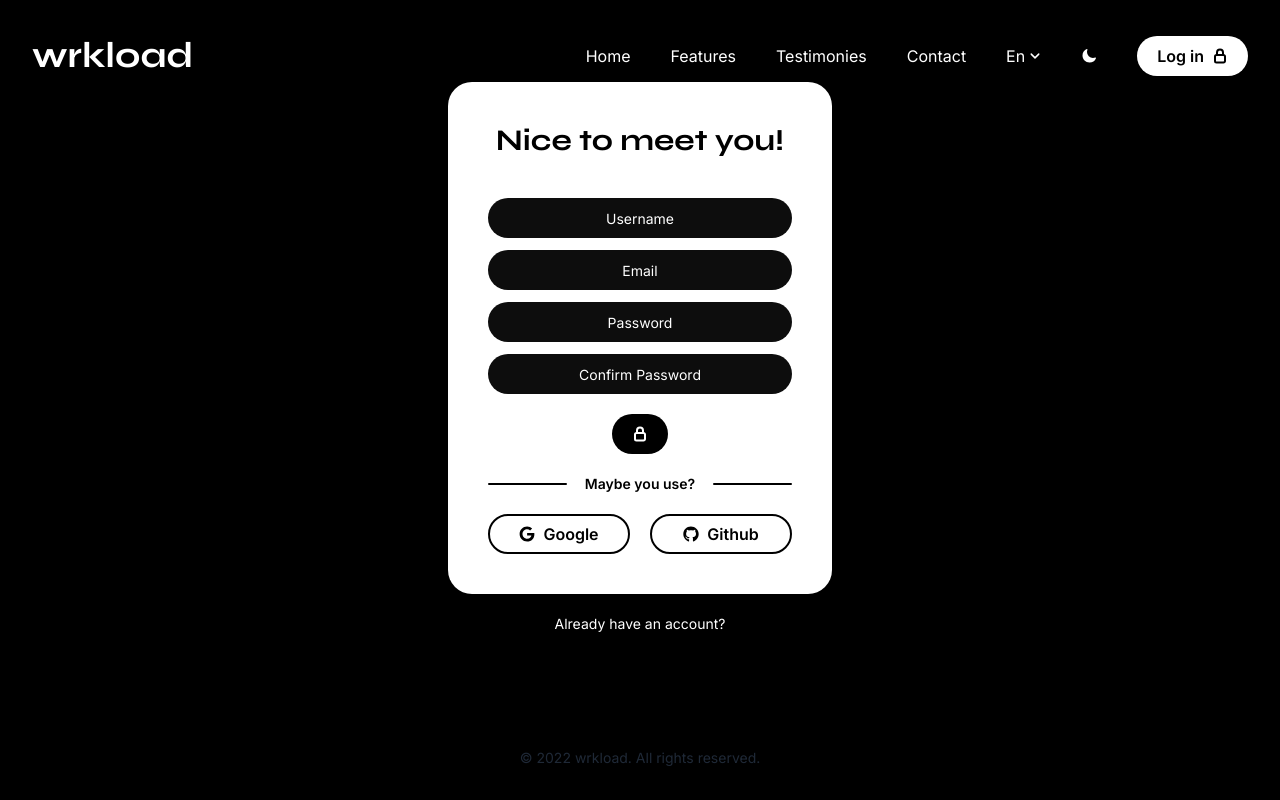
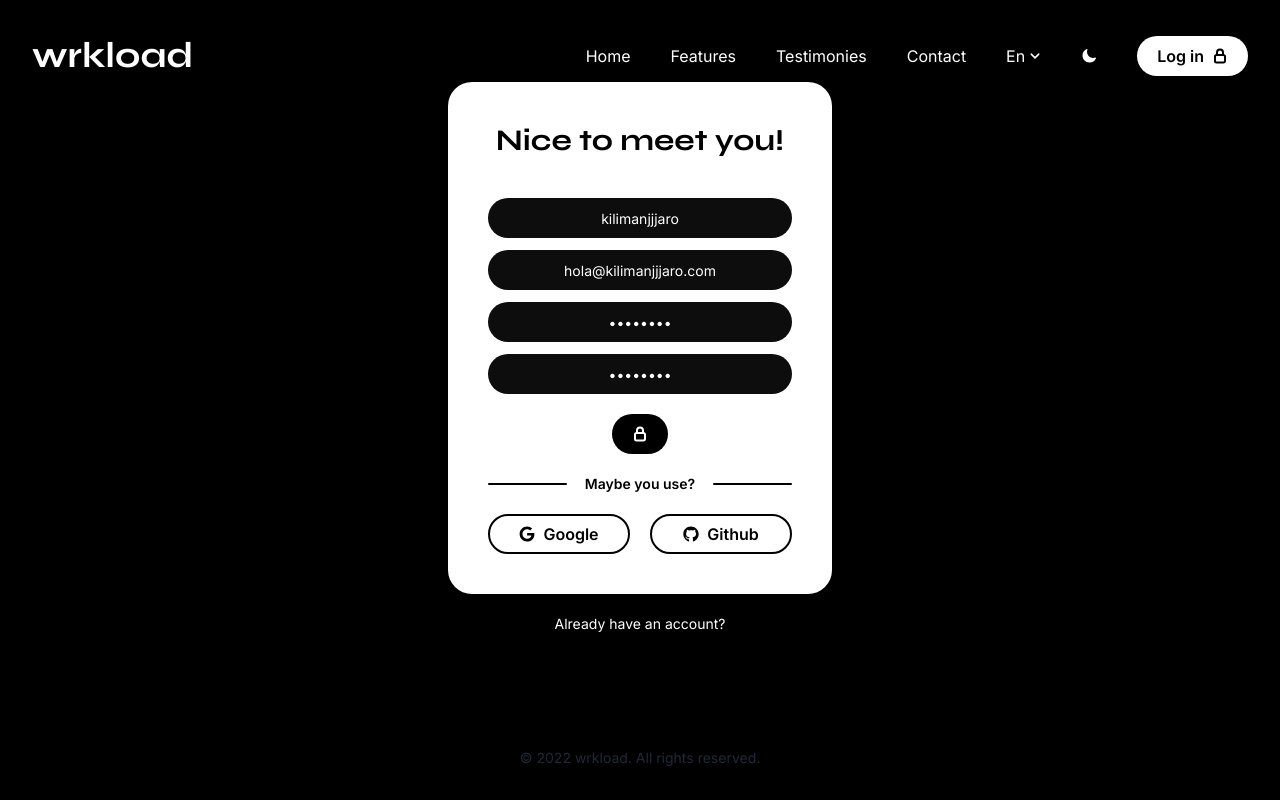
Before and after one commit to kilimanjjjaro/wrkload-frontend, a Next.js app: page /registry in a window 1280 px wide. Built offline with nearby package versions, Linux system fonts and the light colour scheme.

Commit message:
Register added

```diff
--- a/app/(auth)/error.tsx
+++ b/app/(auth)/error.tsx
@@ -15,7 +15,7 @@ export default function Error ({ error }: Props): JSX.Element {
     setTitle('We have a problem!')
     setDescription('The email or password is not valid. Please, try again.')
     console.error(error)
-  }, [])
+  }, [error])
 
   return (
     <Feedback title={title} description={description} />
--- a/app/(auth)/login/page.tsx
+++ b/app/(auth)/login/page.tsx
@@ -25,10 +25,11 @@ export default function Login (): JSX.Element {
     try {
       const response = await login({ email, password })
       setUser(response)
-      localStorage.setItem('user', JSON.stringify(response))
+      setEmail('')
+      setPassword('')
       router.push('/tasks')
-    } catch (error) {
-      console.error(error)
+    } catch (error: any) {
+      console.error(error.response.data)
     }
   }
 
--- a/app/(auth)/registry/page.tsx
+++ b/app/(auth)/registry/page.tsx
@@ -1,5 +1,7 @@
 'use client'
 
+import { useContext, useState } from 'react'
+import { useRouter } from 'next/navigation'
 import { LockClosedIcon } from '@heroicons/react/24/outline'
 import Headline from 'app/components/shared/Headline'
 import Input from 'app/components/shared/Input'
@@ -7,20 +9,59 @@ import Button from 'app/components/shared/Button'
 import GitHubLogo from '../../../public/images/github.svg'
 import GoogleLogo from '../../../public/images/google.svg'
 import TextLink from 'app/components/shared/TextLink'
+import { UserContext } from 'context/UserContext'
+import register from 'services/auth/register'
 
-export default function Registry (): JSX.Element {
+export default function Register (): JSX.Element {
+  const router = useRouter()
+
+  const { setUser } = useContext(UserContext)
+  const [username, setUsername] = useState('kilimanjjjaro')
+  const [email, setEmail] = useState('hola@kilimanjjjaro.com')
+  const [password, setPassword] = useState('A123456b')
+  const [confirmPassword, setConfirmPassword] = useState('A123456b')
+
+  const handleRegistry = async (event: React.FormEvent<HTMLFormElement>): Promise<void> => {
+    event.preventDefault()
+
+    const newUser = {
+      username,
+      email,
+      password
+    }
+
+    try {
+      const response = await register(newUser)
+      console.log(response)
+      setUser(response)
+      setUsername('')
+      setEmail('')
+      setPassword('')
+      setConfirmPassword('')
+      router.push('/tasks')
+    } catch (error: any) {
+      console.error(error.response.data)
+    }
+  }
+
+  const handleValidation = (): void => {
+    if (password !== confirmPassword) {
+      console.error('Passwords do not match')
+    }
+  }
+
   return (
     <div className='flex flex-col items-center gap-y-5'>
       <div className='p-10 text-center text-white bg-black dark:text-black dark:bg-white md:w-96 min-w-auto rounded-3xl'>
         <Headline variant='md'><b>Nice to meet you!</b></Headline>
-        <form>
+        <form onSubmit={(event) => { void handleRegistry(event) }}>
           <div className='flex flex-col gap-3 mb-5'>
-            <Input type='text' placeholder='Username' autoComplete='email' centerText />
-            <Input type='email' placeholder='Email' autoComplete='email' centerText />
-            <Input type='password' placeholder='Password' autoComplete='current-password' centerText />
-            <Input type='password' placeholder='Confirm Password' autoComplete='current-password' centerText />
+            <Input onChange={(event) => setUsername(event.target.value)} value={username} type='text' placeholder='Username' autoComplete='email' centerText />
+            <Input onChange={(event) => setEmail(event.target.value)} value={email} type='email' placeholder='Email' autoComplete='email' centerText />
+            <Input onChange={(event) => setPassword(event.target.value)} onKeyUp={handleValidation} value={password} type='password' placeholder='Password' autoComplete='current-password' centerText />
+            <Input onChange={(event) => setConfirmPassword(event.target.value)} onKeyUp={handleValidation} value={confirmPassword} type='password' placeholder='Confirm Password' autoComplete='current-password' centerText />
           </div>
-          <Button variant='secondary' onClick={() => { throw new Error('¡Ups!') }}>
+          <Button variant='secondary'>
             <LockClosedIcon className='w-4 stroke-width-3' />
           </Button>
         </form>
--- a/app/components/shared/Input.tsx
+++ b/app/components/shared/Input.tsx
@@ -2,6 +2,7 @@ import clsx from 'clsx'
 
 interface Props {
   onChange?: (event: React.ChangeEvent<HTMLInputElement>) => void
+  onKeyUp?: (event: React.KeyboardEvent<HTMLInputElement>) => void
   value?: string
   type: 'text' | 'password' | 'email' | 'date' | 'time'
   placeholder: string
@@ -10,14 +11,14 @@ interface Props {
   required?: boolean
 }
 
-export default function Input ({ onChange, value, type, placeholder, autoComplete, centerText, required }: Props): JSX.Element {
+export default function Input ({ onChange, onKeyUp, value, type, placeholder, autoComplete, centerText, required }: Props): JSX.Element {
   return (
     <input
       className={clsx(
         'w-full h-10 px-5 text-sm leading-tight text-black placeholder-black placeholder-opacity-100 bg-gray-200 rounded-full appearance-none md:text-baseblock font-secondaryFont dark:bg-alternative dark:text-white focus:outline-none dark:placeholder-white focus:placeholder:opacity-0 autofill:bg-transparent',
         { 'text-center': centerText }
       )}
-      value={value} onChange={onChange} type={type} placeholder={placeholder} autoComplete={autoComplete} required={required}
+      value={value} onChange={onChange} onKeyUp={onKeyUp} type={type} placeholder={placeholder} autoComplete={autoComplete} required={required}
     />
   )
 }
--- a/interfaces/components.ts
+++ b/interfaces/components.ts
@@ -18,5 +18,5 @@ export interface ModalInterface {
 
 export interface UserContextInterface {
   user: null
-  setUser: Dispatch<SetStateAction<null>>
+  setUser: Dispatch<SetStateAction<void>>
 }
--- a/interfaces/users/User.ts
+++ b/interfaces/users/User.ts
@@ -3,7 +3,8 @@ export interface UserInterface {
   password: string
 }
 
-export interface FullUserInterface extends UserInterface {
+export interface NewUserInterface {
+  username: string
   email: string
   password: string
 }
--- /dev/null
+++ b/services/auth/register.ts
@@ -0,0 +1,23 @@
+import { setCookie } from 'cookies-next'
+import { NewUserInterface } from 'interfaces/users/User'
+import api from 'utils/api'
+
+const DEFAULT_AVATAR = 'https://kilimanjjjaro.com/old/img/logoss.svg'
+const DEFAULT_ROLE = 2
+
+const register = async (newUser: NewUserInterface): Promise<void> => {
+  const user = {
+    username: newUser.username,
+    email: newUser.email,
+    password: newUser.password,
+    avatar: DEFAULT_AVATAR,
+    role: DEFAULT_ROLE
+  }
+  const response = await api.post('/auth/register', user)
+  const { accessToken, expiresIn } = response.data
+  setCookie('accessToken', accessToken, { maxAge: expiresIn })
+  localStorage.setItem('user', JSON.stringify(response))
+  return response.data
+}
+
+export default register
--- a/utils/api.ts
+++ b/utils/api.ts
@@ -2,6 +2,7 @@ import axios from 'axios'
 
 const api = axios.create({
   baseURL: 'https://wrkload-api-production.up.railway.app/api/v1'
+  // withCredentials: true
 })
 
 export default api
```
Also changed, not shown: services/auth/login.ts (+7 -9 lines).
